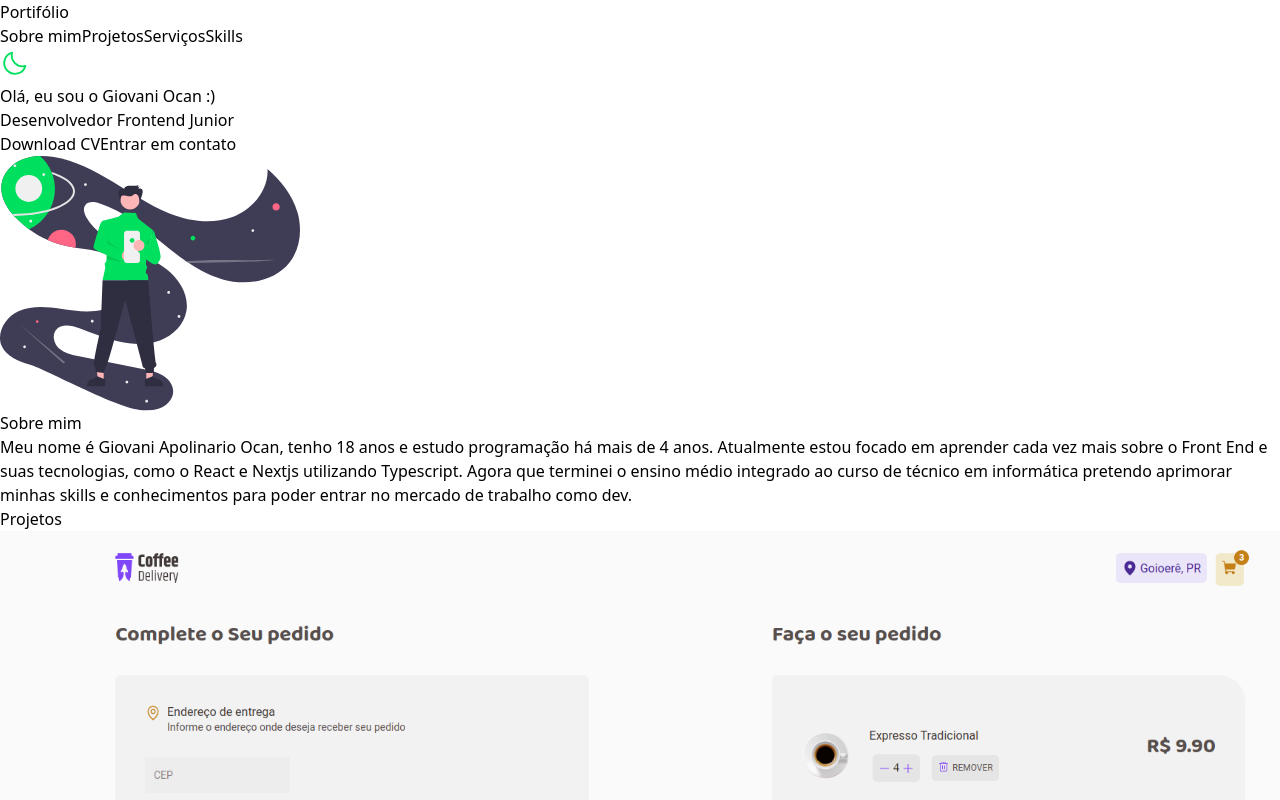
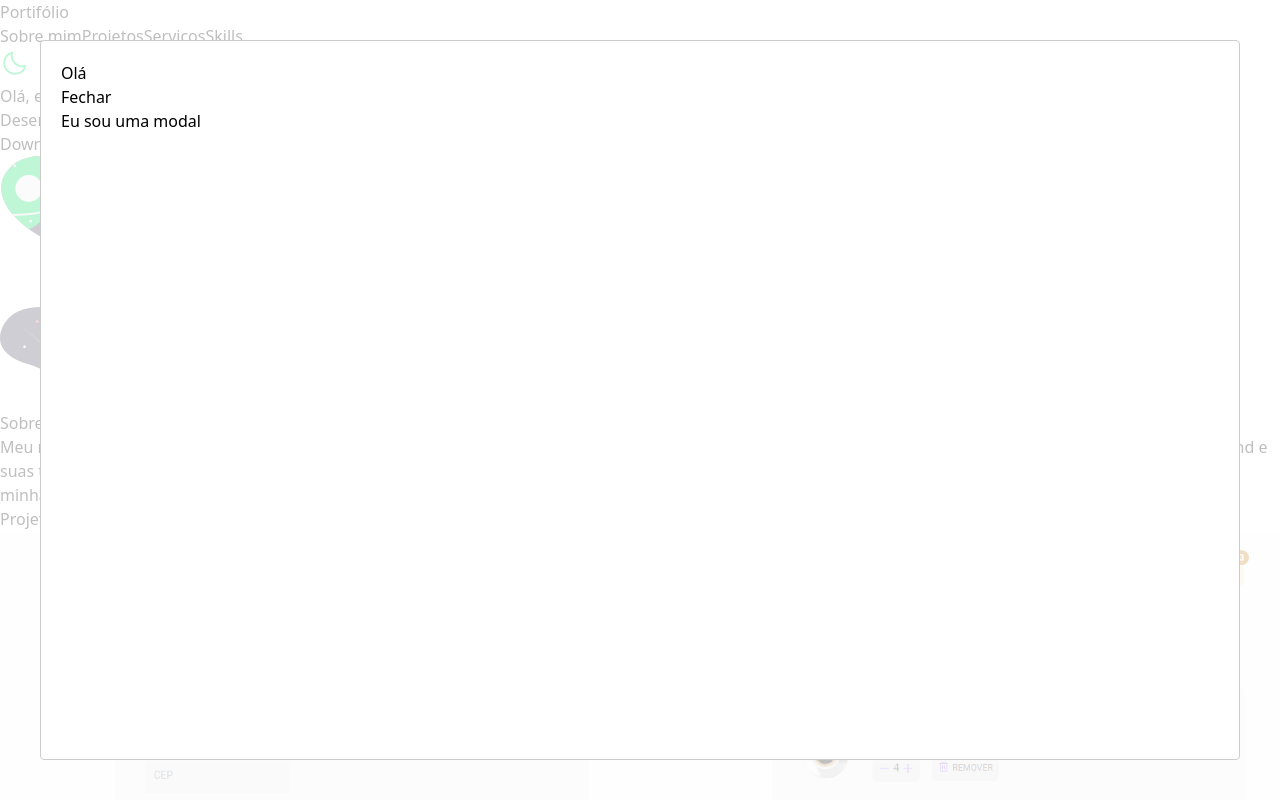
Before and after one commit to giovaniocan/react-portolio, a Next.js app: page / in a window 1280 px wide. Both pictures are taken after a click on the button "Entrar em contato". Shown: the top 800 px of the page. Built offline with nearby package versions, Linux system fonts and the light colour scheme.

Commit message:
React Modal is working

```diff
--- a/package.json
+++ b/package.json
@@ -15,16 +15,20 @@
     "autoprefixer": "10.4.14",
     "eslint": "8.39.0",
     "eslint-config-next": "13.3.1",
+    "framer-motion": "^10.12.7",
     "next": "13.3.1",
     "next-themes": "^0.2.1",
     "phosphor-react": "^1.4.1",
     "postcss": "8.4.23",
     "react": "18.2.0",
     "react-dom": "18.2.0",
+    "react-modal": "^3.16.1",
+    "react-spring": "^9.7.1",
     "tailwindcss": "3.3.2",
     "typescript": "5.0.4"
   },
   "devDependencies": {
-    "@rocketseat/eslint-config": "^1.2.0"
+    "@rocketseat/eslint-config": "^1.2.0",
+    "@types/react-modal": "^3.16.0"
   }
 }
--- /dev/null
+++ b/src/components/Presentation/ContactModal.tsx
@@ -0,0 +1,20 @@
+import Modal from 'react-modal'
+
+interface ContactModalProps {
+  isOpen: boolean
+  onRequestClose: () => void
+}
+
+export function ContactModal({ isOpen, onRequestClose }: ContactModalProps) {
+  return (
+    <Modal
+      isOpen={isOpen}
+      onRequestClose={onRequestClose}
+      contentLabel="Modal de exemplo"
+    >
+      <h2>Olá</h2>
+      <button onClick={onRequestClose}>Fechar</button>
+      <div>Eu sou uma modal</div>
+    </Modal>
+  )
+}
--- a/src/components/Presentation.tsx
+++ b/src/components/Presentation/Presentation.tsx
@@ -1,6 +1,18 @@
 import Image from 'next/image'
+import { useState } from 'react'
+
+import { ContactModal } from './ContactModal'
 
 export function Presentation() {
+  const [isContactModalOpen, setIsContactModalOpen] = useState(false)
+
+  function handleOpenContactModal() {
+    setIsContactModalOpen(true)
+  }
+
+  function handleCloseContactModal() {
+    setIsContactModalOpen(false)
+  }
   return (
     <div
       id="about"
@@ -17,12 +29,19 @@ export function Presentation() {
           <button className=" border border-zinc-400 dark:border-zinc-800 w-full text-sm p-3 bg-green-500 text-black ">
             Download CV
           </button>
-          <button className=" border border-zinc-400 dark:border-zinc-800 w-full text-sm p-3 ">
+          <button
+            onClick={handleOpenContactModal}
+            className=" border border-zinc-400 dark:border-zinc-800 w-full text-sm p-3 "
+          >
             Entrar em contato
           </button>
         </div>
       </div>
       <Image src="/boy.svg" alt="" width={300} height={255} />
+      <ContactModal
+        isOpen={isContactModalOpen}
+        onRequestClose={handleCloseContactModal}
+      />
     </div>
   )
 }
--- a/src/pages/index.tsx
+++ b/src/pages/index.tsx
@@ -1,5 +1,5 @@
 import { Header } from '@/components/Header'
-import { Presentation } from '@/components/Presentation'
+import { Presentation } from '@/components/Presentation/Presentation'
 import { About } from '@/components/About'
 import { Projects } from '@/components/Projects'
 import Head from 'next/head'
```
Also changed, not shown: 1 other file (tests, documents, lock files or other folders).
